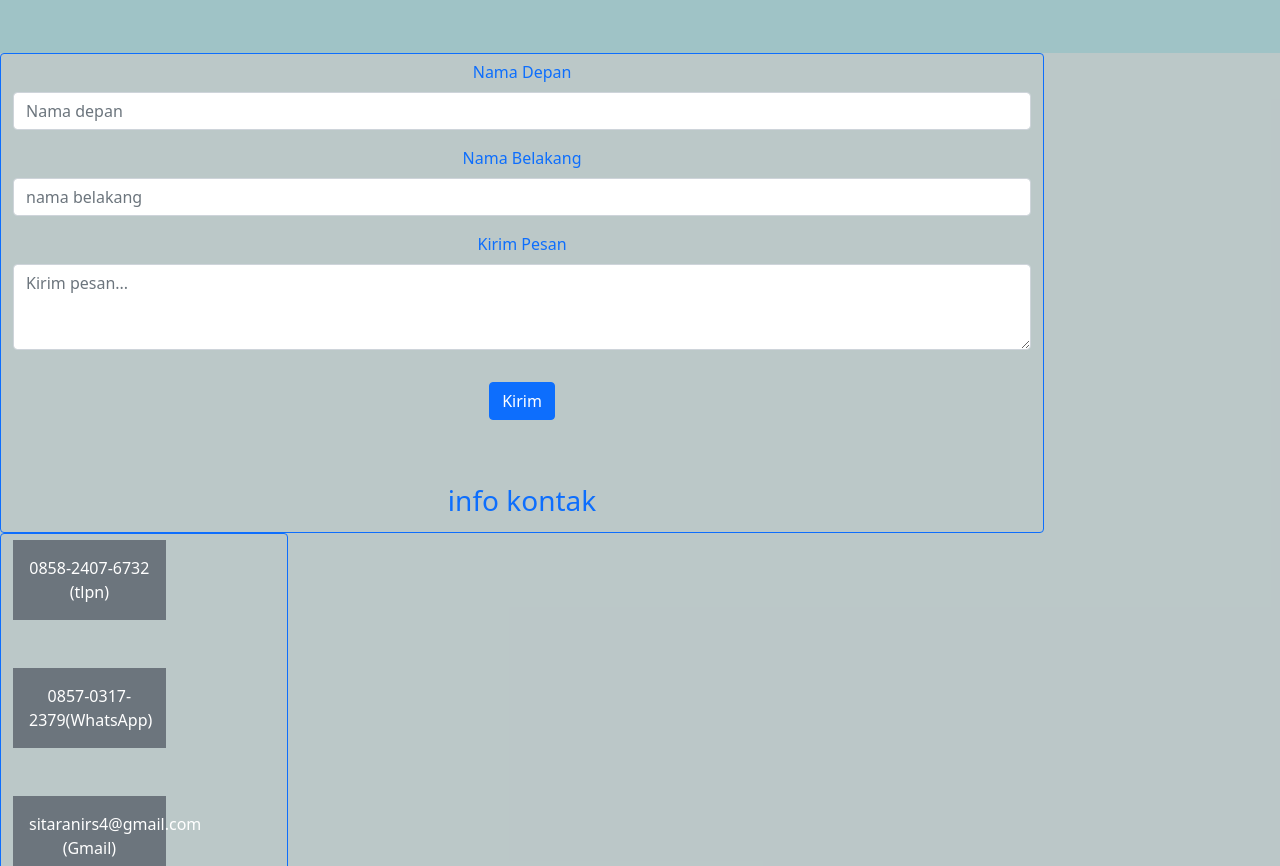
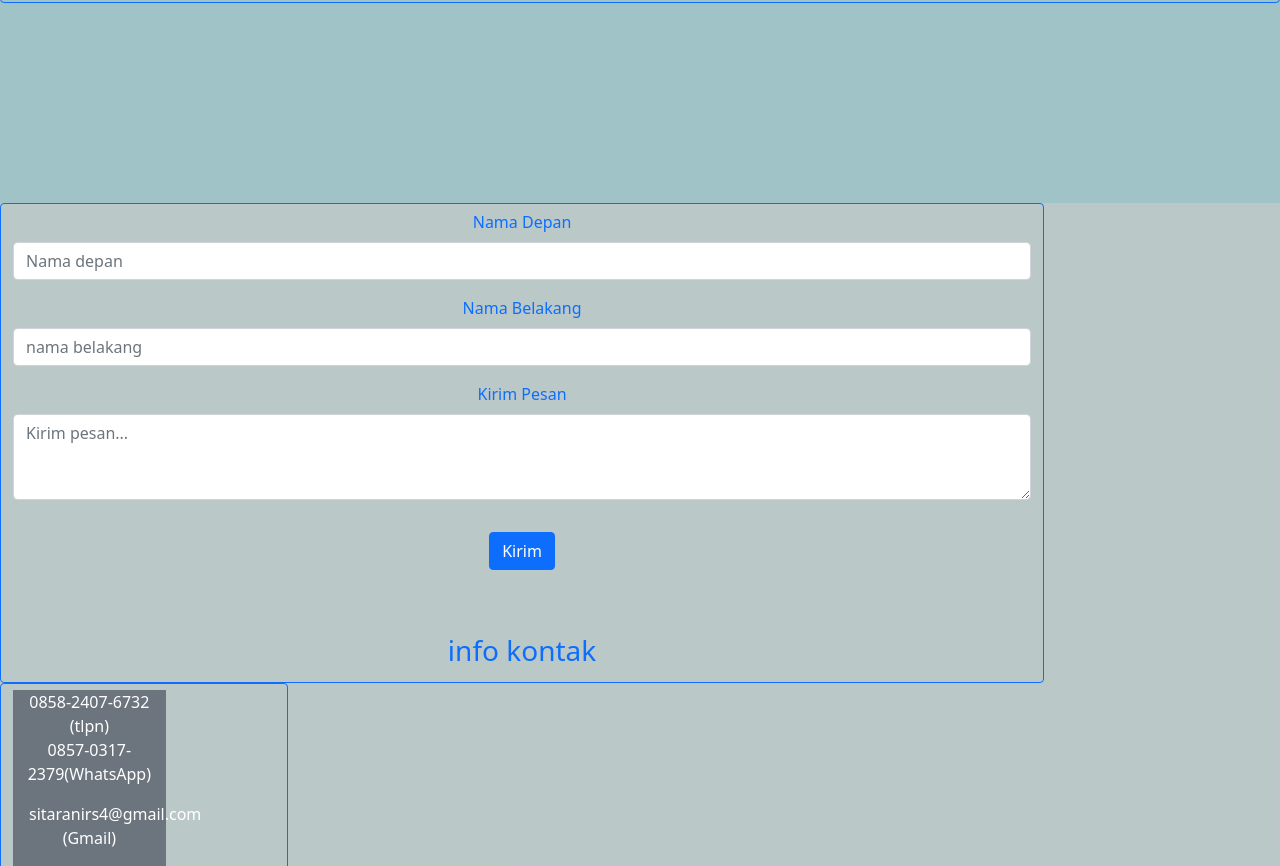
Before and after one commit to sitaranirarasafitri08-cloud/sitaranirarasafitrii, a plain HTML site: page index.html in a window 1280 px wide. Shown: the part 1934-2800 px from the top of the page. Drawn offline with nearby package versions, Linux system fonts and the light colour scheme.

Commit message:
Update index.html

```diff
--- a/index.html
+++ b/index.html
@@ -34,13 +34,13 @@
   </figcaption>
 </figure>
   <a button type="button" class="btn btn-outline-primary" href="#Pendidikan & Prestasi">Pendidikan & Prestasi</button>
-   <a button type="button" class="btn btn-outline-primary" href="Hubungi">Hubungi</button>
+   <a button type="button" class="btn btn-outline-primary" href="#Hubungi">Hubungi</button>
 </div>
     <!--AKHIR HOME-->
 
     <!--kedua-->
     <div>
-      <div style=" background-color: #f0cfcb57; margin-top: 150px ; ">
+      <div style=" background-color: #f0cfcb57; margin-top: 250px ; ">
         <h3 class="text-center">TENTANG SAYA</h3>
        <div class="row" style="margin-top: 40px;">
         <div class="col">
@@ -119,7 +119,7 @@
 
       </div>
     <!--keempat-->
-      <div style=" background-color: #f0cfcb57; margin-top: 150px ; ">
+      <div style=" background-color: #f0cfcb57; margin-top: 200px ; ">
         <form class="row g-3">
   <div class="col-12">
     <label for="inputAddress" class="form-label"> Nama Depan</label>
@@ -138,8 +138,8 @@
   </div>
    <h3 id="Hubungi">info kontak</h3>
   <div class="col-5">
-   <div class="p-3 mb-5 bg-secondary text-white col-7 ">0858-2407-6732 (tlpn)</div>
-   <div class="p-3 mb-5 bg-secondary text-white col-7">0857-0317-2379(WhatsApp)</div>
+   <div class=" bg-secondary text-white col-7 ">0858-2407-6732 (tlpn)</div>
+   <div class="bg-secondary text-white col-7">0857-0317-2379(WhatsApp)</div>
    <div class="p-3 mb-5 bg-secondary text-white col-7">sitaranirs4@gmail.com (Gmail)
   </di>
 </form>
@@ -147,7 +147,7 @@
     <!--akhir keempat-->
 
     <!-- terakhir-->
-        <div style=" background-color: #000000 ;  >
+        <div style=" background-color: #000000;margin-top: 200px" >
           <a href="https://instagram.com/sitarani.rs?igsh=eGExN3BteDcTFk" class="link-light">intragram.sitaranirarasafitri</a>
         </div>
      <!--terakhir-->
```
